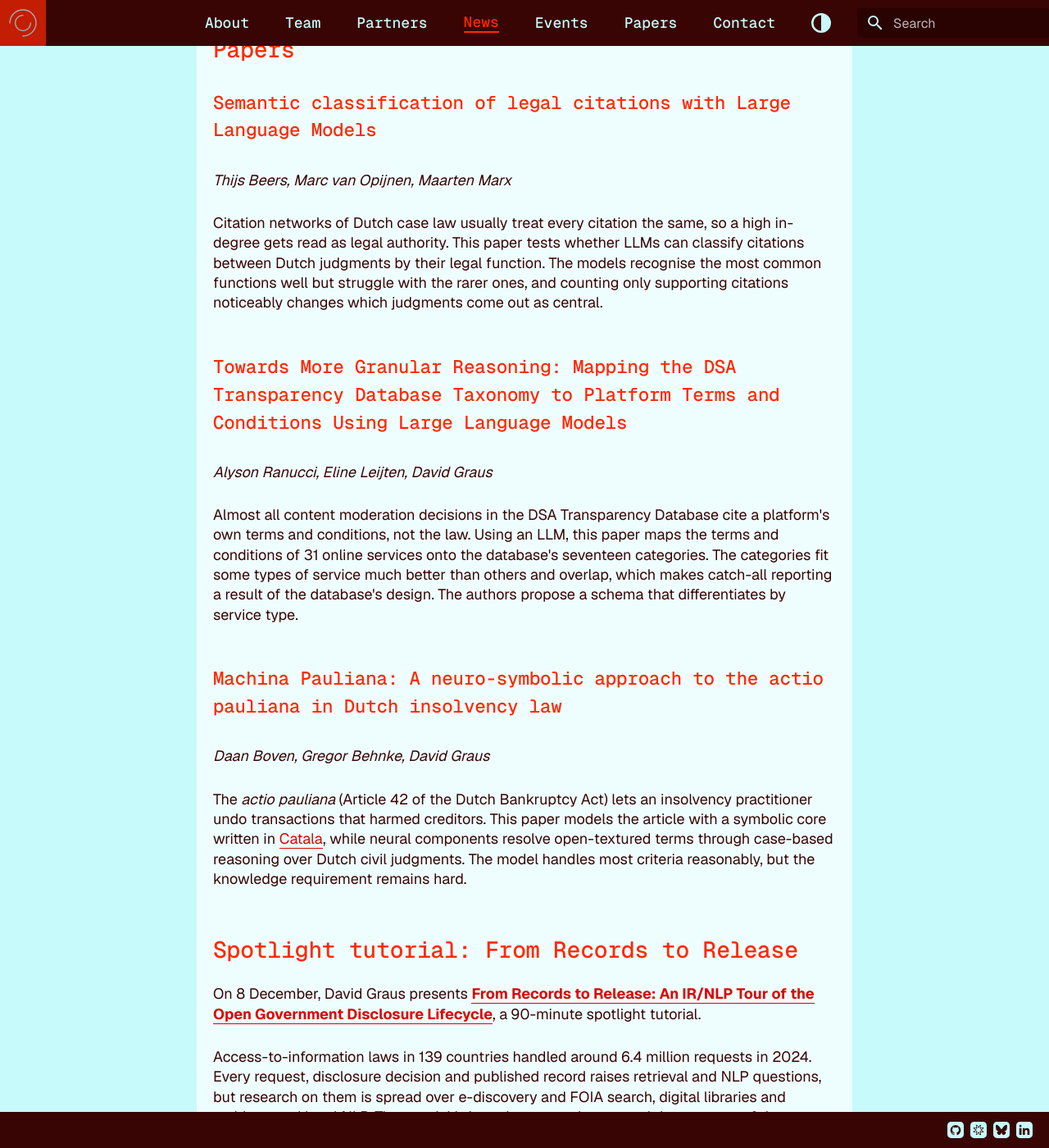
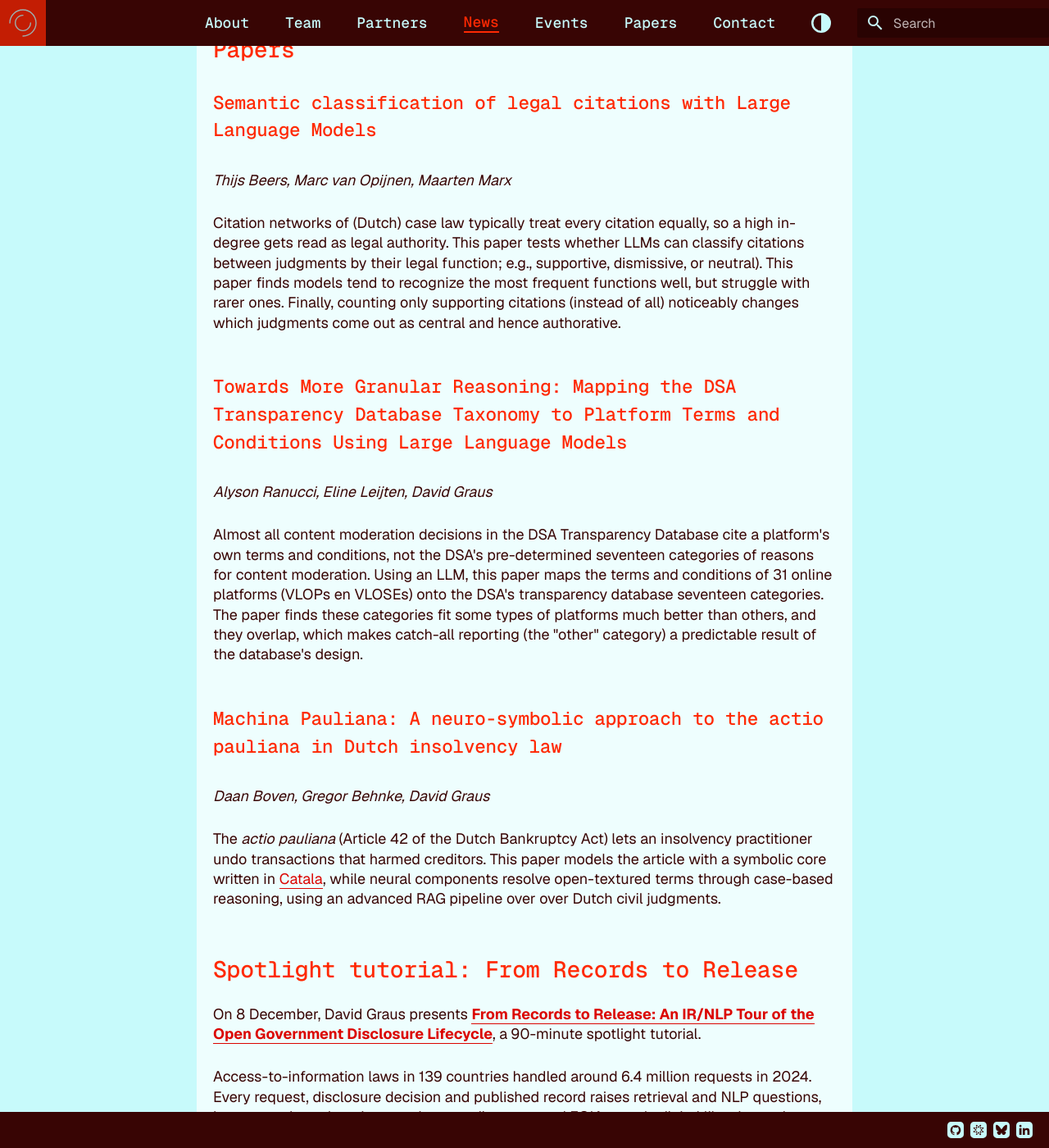
Before and after one commit to opengov-lab/opengov-lab.github.io, an MkDocs documentation site: the page built from docs/blog/posts/20261015-opengov-lab-at-jurix-2026/opengov-lab-at-jurix-2026.md, in a window 1280 px wide and 1400 px high, scrolled down 868 px. Shown: the whole window at 82% size. Built offline with MkDocs 1.6.1 and Material for MkDocs 9.7.7, drawn with Linux system fonts in a browser that asks for light colours; some web fonts are replaced.

Commit message:
graus edits

```diff
--- a/docs/blog/posts/20261015-opengov-lab-at-jurix-2026/opengov-lab-at-jurix-2026.md
+++ b/docs/blog/posts/20261015-opengov-lab-at-jurix-2026/opengov-lab-at-jurix-2026.md
@@ -21,17 +21,17 @@ The OpenGov Lab is heading to Toulouse for **JURIX 2026**, the 39th Internationa
 ### Semantic classification of legal citations with Large Language Models
 *Thijs Beers, Marc van Opijnen, Maarten Marx*
 
-Citation networks of Dutch case law usually treat every citation the same, so a high in-degree gets read as legal authority. This paper tests whether LLMs can classify citations between Dutch judgments by their legal function. The models recognise the most common functions well but struggle with the rarer ones, and counting only supporting citations noticeably changes which judgments come out as central.
+Citation networks of (Dutch) case law typically treat every citation equally, so a high in-degree gets read as legal authority. This paper tests whether LLMs can classify citations between judgments by their legal function; e.g., supportive, dismissive, or neutral). This paper finds models tend to recognize the most frequent functions well, but struggle with rarer ones. Finally, counting only supporting citations (instead of all) noticeably changes which judgments come out as central and hence authorative.
 
 ### Towards More Granular Reasoning: Mapping the DSA Transparency Database Taxonomy to Platform Terms and Conditions Using Large Language Models
 *Alyson Ranucci, Eline Leijten, David Graus*
 
-Almost all content moderation decisions in the DSA Transparency Database cite a platform's own terms and conditions, not the law. Using an LLM, this paper maps the terms and conditions of 31 online services onto the database's seventeen categories. The categories fit some types of service much better than others and overlap, which makes catch-all reporting a result of the database's design. The authors propose a schema that differentiates by service type.
+Almost all content moderation decisions in the DSA Transparency Database cite a platform's own terms and conditions, not the DSA's pre-determined seventeen categories of reasons for content moderation. Using an LLM, this paper maps the terms and conditions of 31 online platforms (VLOPs en VLOSEs) onto the DSA's transparency database seventeen categories. The paper finds these categories fit some types of platforms much better than others, and they overlap, which makes catch-all reporting (the "other" category) a predictable result of the database's design.
 
 ### Machina Pauliana: A neuro-symbolic approach to the actio pauliana in Dutch insolvency law
 *Daan Boven, Gregor Behnke, David Graus*
 
-The *actio pauliana* (Article 42 of the Dutch Bankruptcy Act) lets an insolvency practitioner undo transactions that harmed creditors. This paper models the article with a symbolic core written in [Catala](https://catala-lang.org/), while neural components resolve open-textured terms through case-based reasoning over Dutch civil judgments. The model handles most criteria reasonably, but the knowledge requirement remains hard.
+The *actio pauliana* (Article 42 of the Dutch Bankruptcy Act) lets an insolvency practitioner undo transactions that harmed creditors. This paper models the article with a symbolic core written in [Catala](https://catala-lang.org/), while neural components resolve open-textured terms through case-based reasoning, using an advanced RAG pipeline over over Dutch civil judgments.
 
 ## Spotlight tutorial: From Records to Release
 
```
